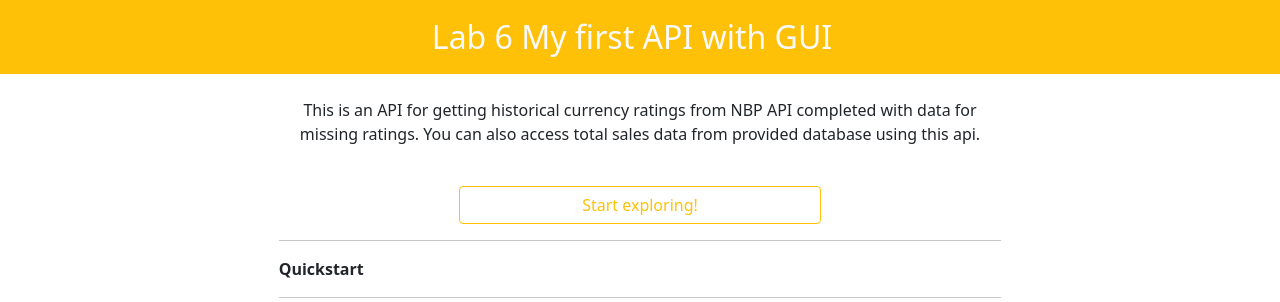
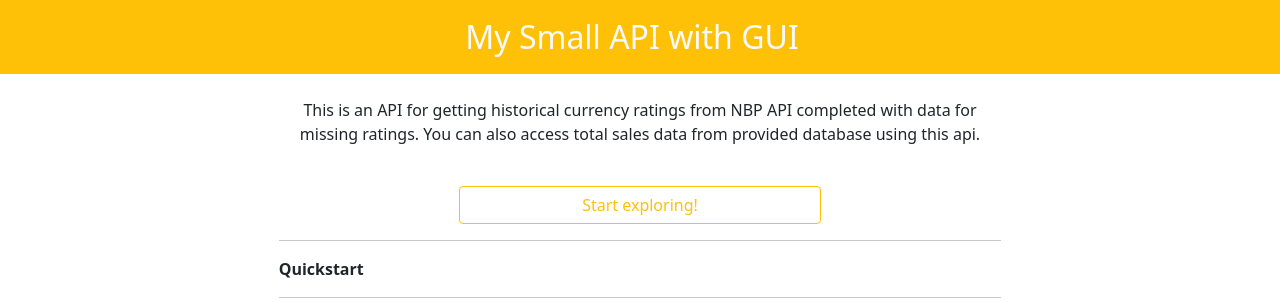
Before and after one commit to pbeat8/SmallApi, a Flask app: page / in a window 1280 px wide. Shown: the top 302 px of the page. Run offline with Flask 2, Linux system fonts and the light colour scheme.

Commit message:
update website name in html files

```diff
--- a/templates/main-page.html
+++ b/templates/main-page.html
@@ -2,13 +2,13 @@
 <html lang="en">
 <head>
     <meta charset="UTF-8">
-    <title>My First Api</title>
+    <title>My Small Api</title>
     <link href="https://cdn.jsdelivr.net/npm/bootstrap@5.0.0-beta1/dist/css/bootstrap.min.css" rel="stylesheet">
 </head>
 <body>
     <nav class="navbar navbar-light bg-warning">
         <div class="container-fluid justify-content-center">
-            <a class="navbar-brand text-light fs-2" href="/">Lab 6 My first API with GUI</a>
+            <a class="navbar-brand text-light fs-2" href="/">My Small API with GUI</a>
         </div>
     </nav>
     <div class="container-fluid">
--- a/templates/rates-page.html
+++ b/templates/rates-page.html
@@ -2,14 +2,14 @@
 <html lang="en">
 <head>
     <meta charset="UTF-8">
-    <title>My First Api</title>
+    <title>My Small Api</title>
     <script src="https://cdnjs.cloudflare.com/ajax/libs/Chart.js/2.9.4/Chart.min.js"></script>
     <link href="https://cdn.jsdelivr.net/npm/bootstrap@5.0.0-beta1/dist/css/bootstrap.min.css" rel="stylesheet">
 </head>
 <body>
     <nav class="navbar navbar-light bg-warning">
         <div class="container-fluid justify-content-center">
-            <a class="navbar-brand text-light fs-2" href="/">Lab 6 My first API with GUI</a>
+            <a class="navbar-brand text-light fs-2" href="/">My Small API with GUI</a>
         </div>
     </nav>
     <div class="container-fluid">
--- a/templates/sales-page.html
+++ b/templates/sales-page.html
@@ -2,14 +2,14 @@
 <html lang="en">
 <head>
     <meta charset="UTF-8">
-    <title>My First Api</title>
+    <title>My Small Api</title>
     <script src="https://cdnjs.cloudflare.com/ajax/libs/Chart.js/2.9.4/Chart.min.js"></script>
     <link href="https://cdn.jsdelivr.net/npm/bootstrap@5.0.0-beta1/dist/css/bootstrap.min.css" rel="stylesheet">
 </head>
 <body>
     <nav class="navbar navbar-light bg-warning">
         <div class="container-fluid justify-content-center">
-            <a class="navbar-brand text-light fs-2" href="/">Lab 6 My first API with GUI</a>
+            <a class="navbar-brand text-light fs-2" href="/">My Small API with GUI</a>
         </div>
     </nav>
     <div class="container-fluid">
--- a/templates/select-page.html
+++ b/templates/select-page.html
@@ -2,13 +2,13 @@
 <html lang="en">
 <head>
     <meta charset="UTF-8">
-    <title>My First Api</title>
+    <title>My Small Api</title>
     <link href="https://cdn.jsdelivr.net/npm/bootstrap@5.0.0-beta1/dist/css/bootstrap.min.css" rel="stylesheet">
 </head>
 <body>
     <nav class="navbar navbar-light bg-warning">
         <div class="container-fluid justify-content-center">
-            <a class="navbar-brand text-light fs-2" href="/">Lab 6 My first API with GUI</a>
+            <a class="navbar-brand text-light fs-2" href="/">My Small API with GUI</a>
         </div>
     </nav>
     <div class="container-fluid">
```
